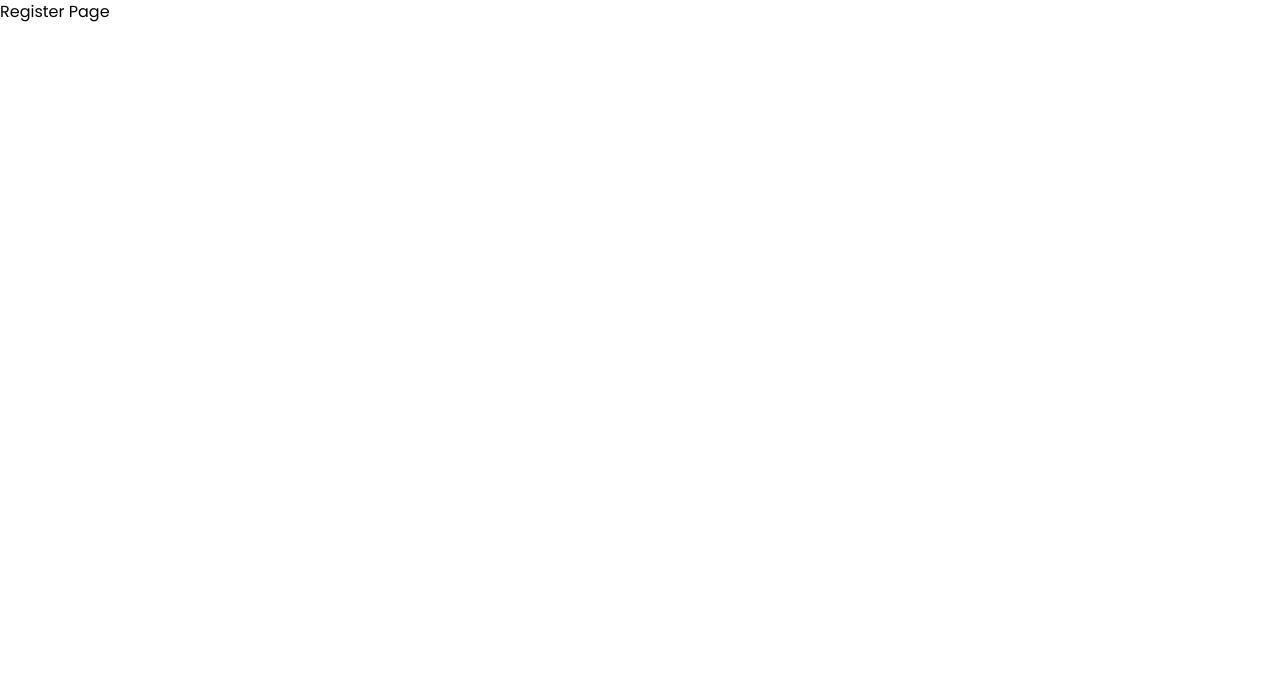
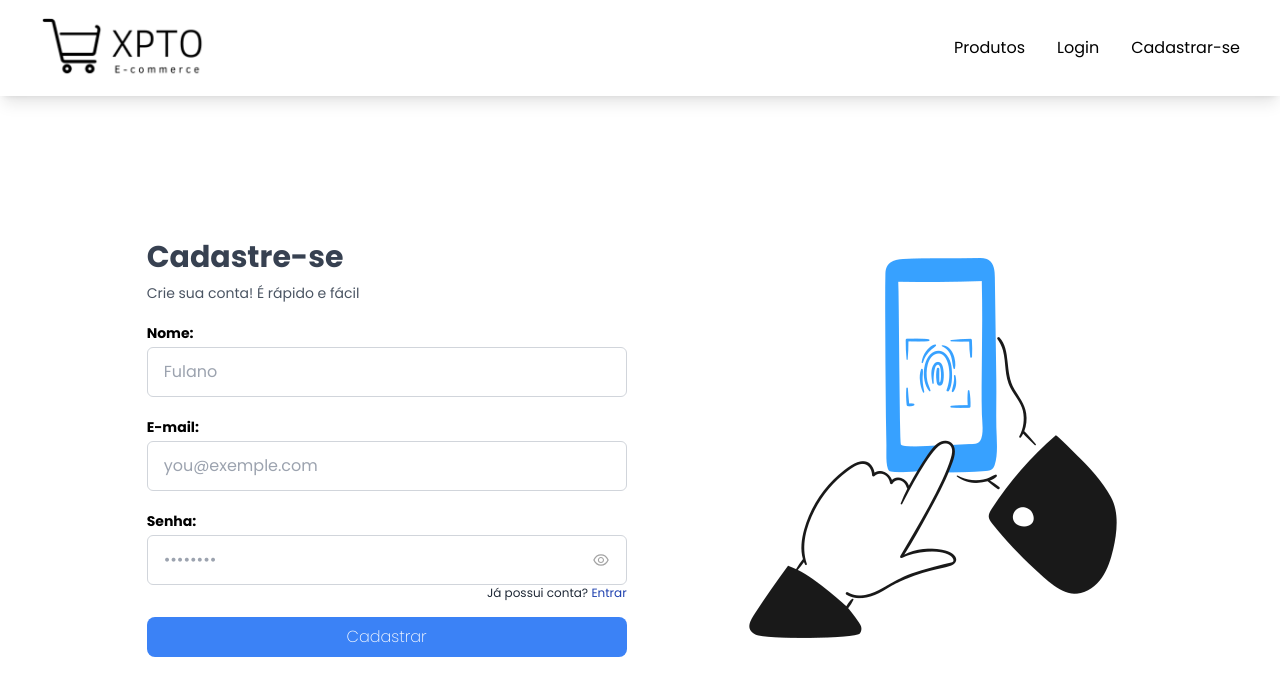
Before and after one commit to iury-assuncao/e-commerce-infra, a React (Vite) app: page /register in a window 1280 px wide. Shown: the top 696 px of the page. Built offline with nearby package versions, Linux system fonts and the light colour scheme.

Commit message:
feat:finish styled login and registerPage

```diff
--- a/src/components/Form/InputErrorMessage.tsx
+++ b/src/components/Form/InputErrorMessage.tsx
@@ -15,7 +15,7 @@ export function InputErrorMessage({ name, errors }: Props) {
   return (
     <>
       {errorMessage && (
-        <span className="mb-4 text-sm font-semibold text-red-600">
+        <span className=" text-sm font-normal text-red-600">
           {errorMessage}
         </span>
       )}
--- a/src/components/Loading/Loading.tsx
+++ b/src/components/Loading/Loading.tsx
@@ -1,7 +1,7 @@
 export function Loading() {
   return (
-    <div className="w-screen h-screen flex items-center justify-center bg-slate-100/50">
-      <div className="w-20 h-20 border-8 rounded-full border-t-blue-500 animate-spin"></div>
+    <div className="flex h-screen w-screen items-center justify-center bg-slate-100/50">
+      <div className="h-20 w-20 animate-spin rounded-full border-8 border-t-blue-400"></div>
     </div>
   );
 }
--- a/src/pages/Auth/LoginPage.tsx
+++ b/src/pages/Auth/LoginPage.tsx
@@ -70,11 +70,15 @@ function LoginPage() {
               )}
             />
 
-            <span
-              className=" text-xs font-medium text-gray-800 hover:cursor-pointer"
-              onClick={() => navigate('/register')}
-            >
-              Não possui conta? Cadastre-se
+            <span className=" text-xs font-normal text-gray-800 ">
+              Ainda não possui uma conta?
+              <span
+                className="  text-blue-800 hover:cursor-pointer"
+                onClick={() => navigate('/register')}
+              >
+                {' '}
+                Cadastre-se
+              </span>
             </span>
 
             <Button type="submit">Entrar</Button>
--- a/src/pages/Auth/RegisterPage.tsx
+++ b/src/pages/Auth/RegisterPage.tsx
@@ -1,8 +1,131 @@
+import { Header } from '../../components/Header';
+import imageResgister from '../../assets/image-register.svg';
+import { Controller, useForm } from 'react-hook-form';
+import { Input, InputPassword } from '../../components/Form';
+import { useNavigate } from 'react-router-dom';
+import { Button } from '../../components/Button';
+import { RegisterResolver } from '../../Validations';
+import { Loading } from '../../components/Loading';
+import { useState } from 'react';
+import { toast } from 'react-toastify';
+
+type IRegisterForm = {
+  name: string;
+  email: string;
+  password: string;
+};
+
 function RegisterPage() {
+  const [loading, setLoading] = useState(false);
+  const navigate = useNavigate();
+  const {
+    control,
+    handleSubmit,
+    formState: { errors },
+  } = useForm<IRegisterForm>({ resolver: RegisterResolver });
+
+  async function onSubmit() {
+    // try {
+    //   setLoading(true);
+    //   const { data } = await AuthService.register(email, password);
+    //   if (data.token) {
+    //     const { firstAccess, resetHash } = JSON.parse(
+    //       atob(data.token.split('.')[1])
+    //     );
+    //   }
+    // } catch (error: any) {
+    //   toast.error(error.response.data.message);
+    // } finally {
+    //   setLoading(false);
+    // }
+  }
   return (
-    <div>
-      <h1>Register Page</h1>
-    </div>
+    <>
+      {loading ? (
+        <Loading />
+      ) : (
+        <div>
+          <Header />
+          <section className="flex h-[88vh] min-w-full items-center justify-evenly px-10 py-4">
+            <div className="w-[60vh] ">
+              <div className="flex items-center gap-2">
+                <h1 className="text-3xl font-bold text-gray-700 max-sm:text-3xl">
+                  Cadastre-se
+                </h1>
+              </div>
+              <p className=" mt-2 text-sm text-gray-600 max-sm:text-center">
+                Crie sua conta! É rápido e fácil
+              </p>
+
+              <form
+                className="flex w-full flex-col items-end"
+                onSubmit={handleSubmit(onSubmit)}
+              >
+                <Controller
+                  name="name"
+                  control={control}
+                  render={({ field }) => (
+                    <Input
+                      {...field}
+                      errors={errors}
+                      className="w-full"
+                      type="text"
+                      label="Nome"
+                      placeholder="Fulano"
+                    />
+                  )}
+                />
+                <Controller
+                  name="email"
+                  control={control}
+                  render={({ field }) => (
+                    <Input
+                      {...field}
+                      errors={errors}
+                      className="w-full"
+                      type="email"
+                      label="E-mail"
+                      placeholder="you@exemple.com"
+                    />
+                  )}
+                />
+                <Controller
+                  name="password"
+                  control={control}
+                  render={({ field }) => (
+                    <InputPassword
+                      {...field}
+                      errors={errors}
+                      className="w-full"
+                      label="Senha"
+                      placeholder="••••••••"
+                    />
+                  )}
+                />
+
+                <span className=" text-xs font-normal text-gray-800 ">
+                  Já possui conta?
+                  <span
+                    className="  text-blue-800 hover:cursor-pointer"
+                    onClick={() => navigate('/login')}
+                  >
+                    {' '}
+                    Entrar
+                  </span>
+                </span>
+
+                <Button type="submit">Cadastrar</Button>
+              </form>
+            </div>
+            <img
+              src={imageResgister}
+              alt="Imagem da tela de login"
+              className="max-lg:hidden"
+            />
+          </section>
+        </div>
+      )}
+    </>
   );
 }
 
```
Also changed, not shown: src/assets/Banner Loja Virtual Festival de Ofertas Colorido Rosa Azul.png (added), src/assets/image-register.svg (added), src/services/Auth.ts (added), src/services/Product.ts (added).
